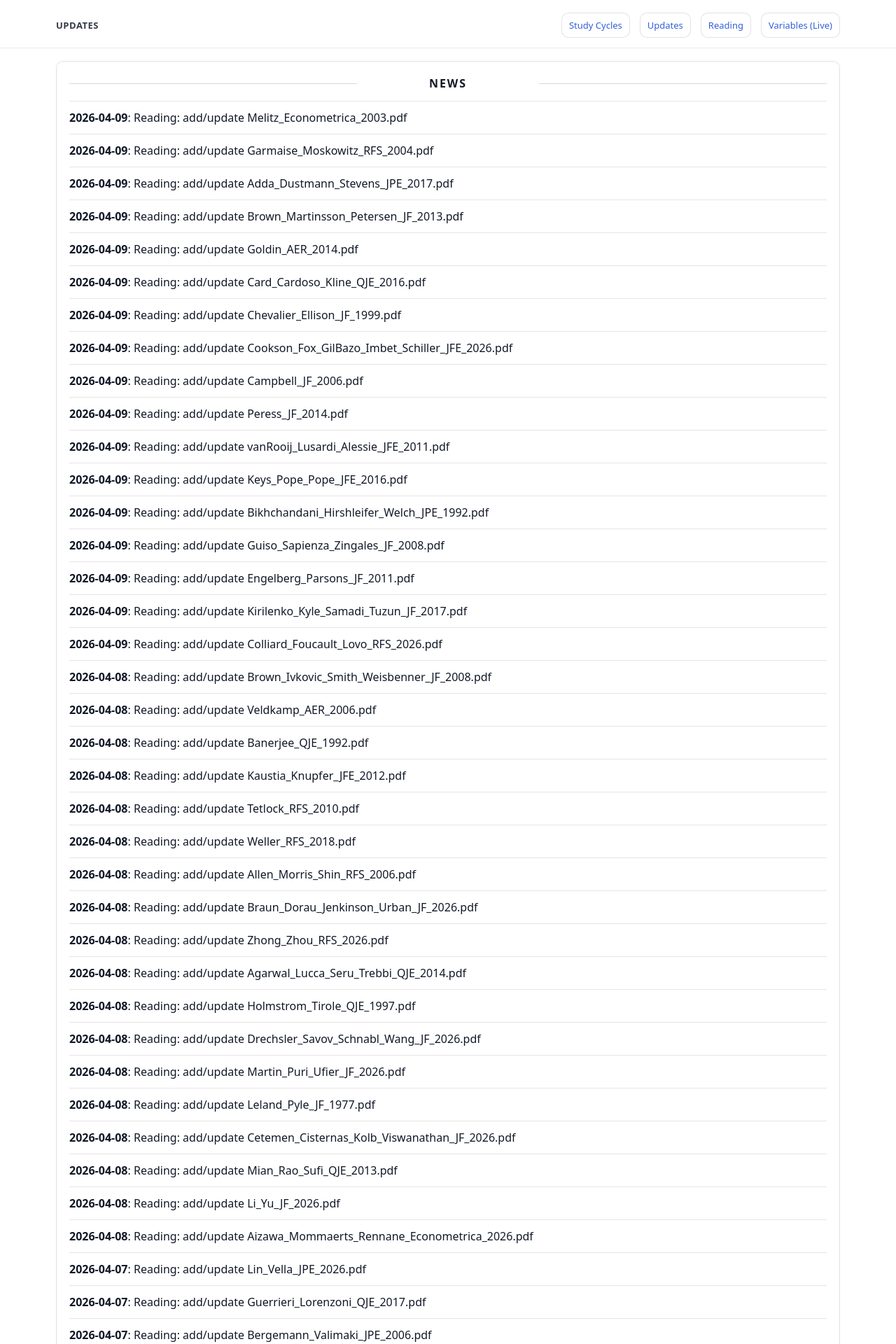
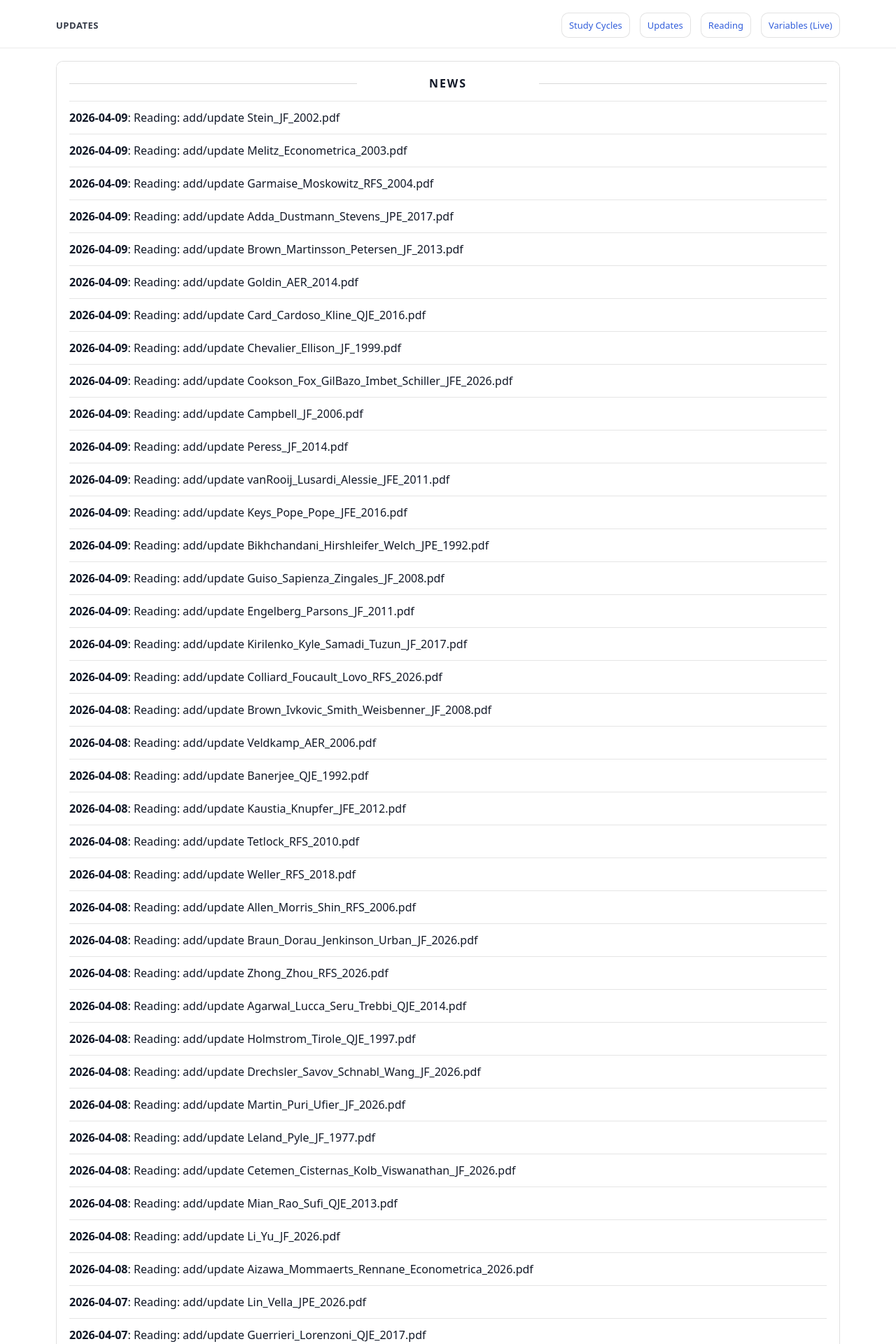
Before and after one commit to yaxinzn/study-archive, a Jekyll site: the page built from updates/index.md, in a window 1280 px wide. Shown: the top 1920 px of the page at 70% size. Built offline with Jekyll 4.4.1, drawn with Linux system fonts in a browser that asks for light colours; some of the changed text lies outside the part shown.

Commit message:
chore: update NEWS feed

```diff
--- a/_data/news.yml
+++ b/_data/news.yml
@@ -1,4 +1,7 @@
 # Auto-generated update history (sorted newest -> oldest). Do not edit manually.
+- ts: "1775731172"
+  date: "2026-04-09"
+  title: "Reading: add/update Stein_JF_2002.pdf"
 - ts: "1775730755"
   date: "2026-04-09"
   title: "Reading: add/update Melitz_Econometrica_2003.pdf"
```
